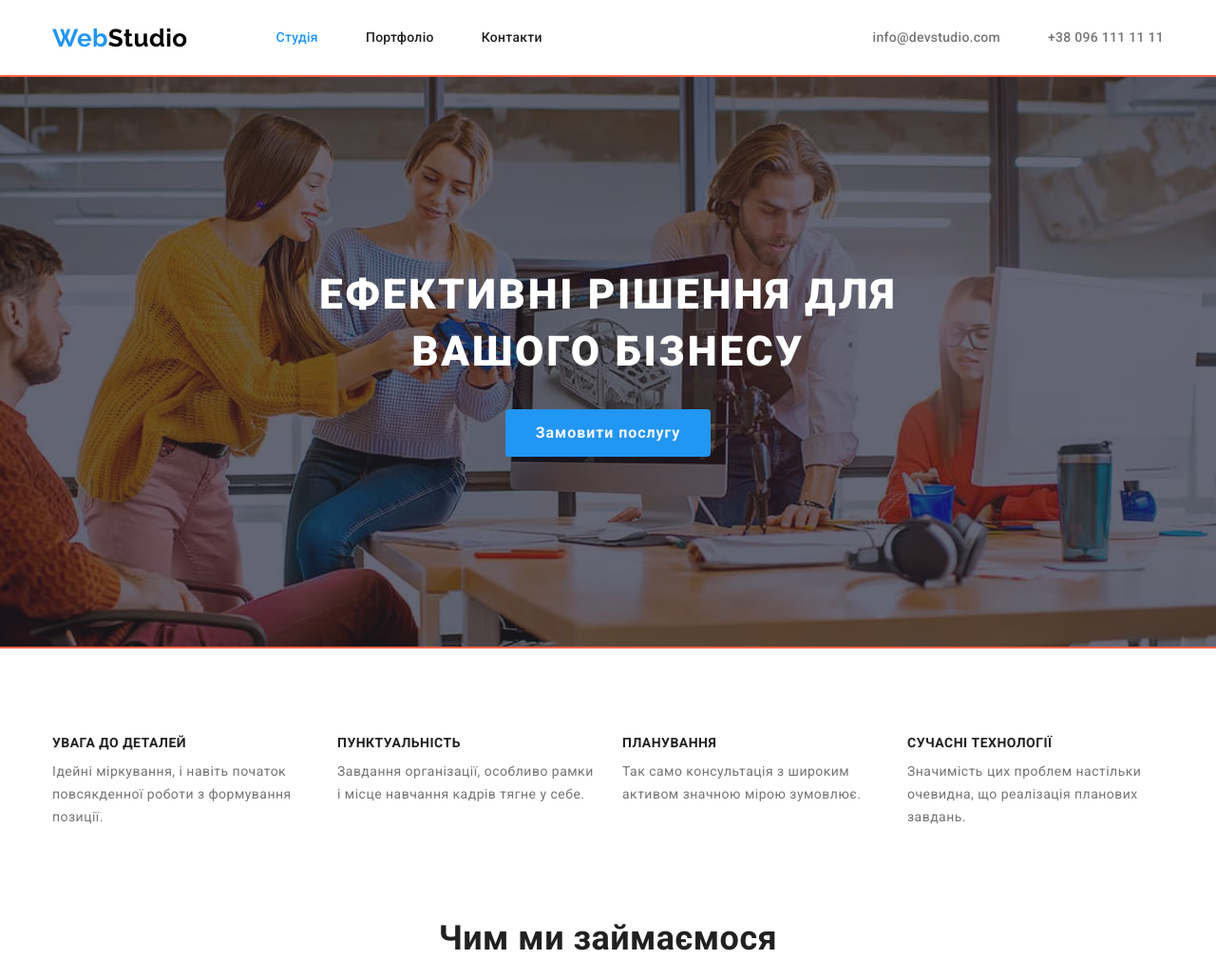
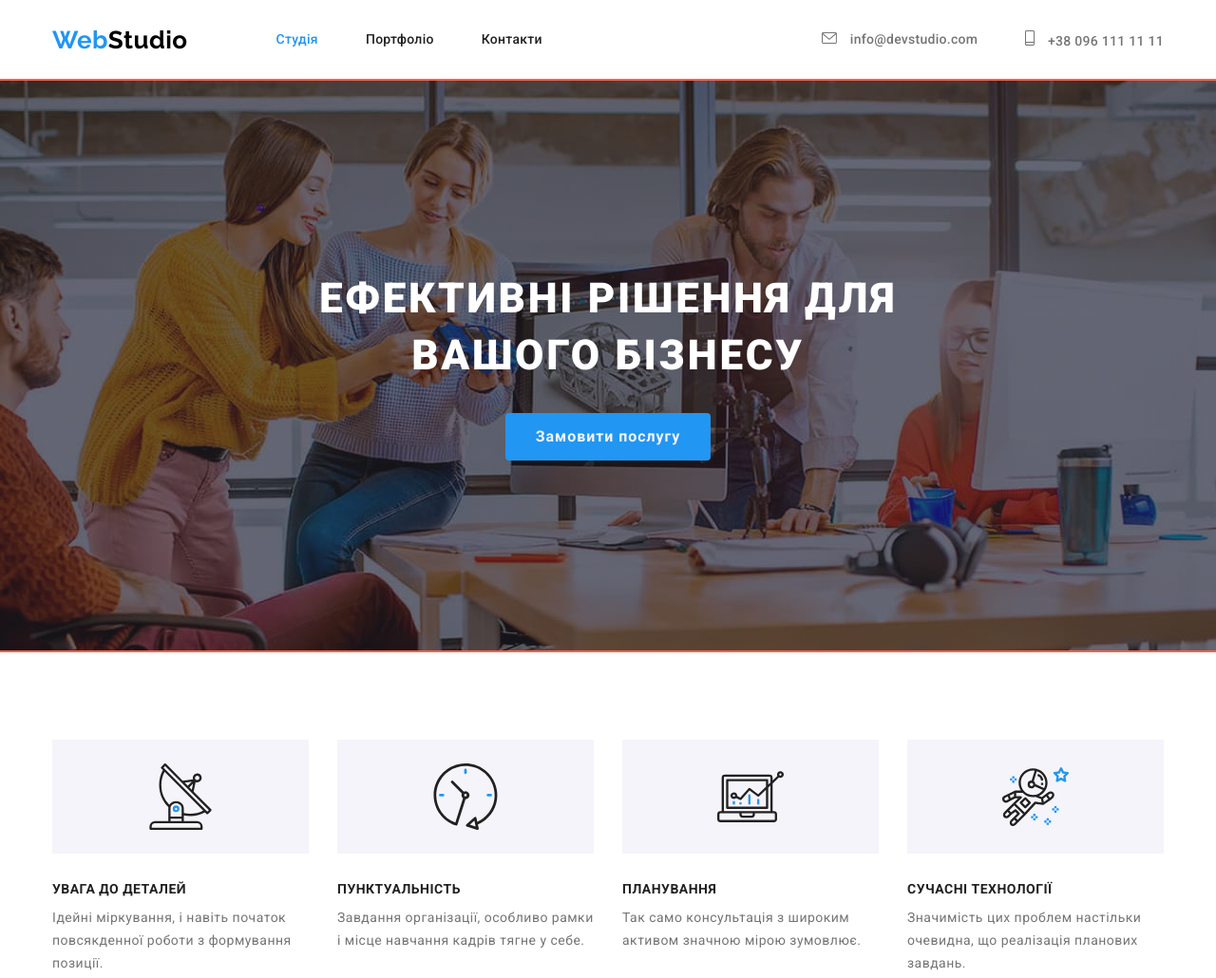
Before and after one commit to SerhiiRytikov/goit-markup-hw-04, a plain HTML site: page index.html in a window 1280 px wide. Shown: the top 1030 px of the page at 95% size. Drawn offline with nearby package versions, Linux system fonts and the light colour scheme.

Commit message:
Оформлює СВГ

```diff
--- a/css/styles.css
+++ b/css/styles.css
@@ -99,6 +99,7 @@ p, h1, h2, h3, h4, h5, h6 {
 .contacts {
     display: flex;
     margin-left: auto;
+    align-items: center;
 }
 
 .contacts .item + .item {
@@ -116,6 +117,10 @@ p, h1, h2, h3, h4, h5, h6 {
     font-size: 14px;
     line-height: 1.14;
     letter-spacing: 0.02em;
+}
+
+.contacts .icon {
+    margin-right: 10px;
 }
 
 .site-nav .link:hover,
@@ -219,6 +224,20 @@ p, h1, h2, h3, h4, h5, h6 {
 
 .features-list .item {
     width: 270px;
+}
+
+.icon-features {
+    background-color: var(--secondary-bg-color);
+    margin-bottom: 30px;
+}
+
+.features-list .icon {
+    display: block;
+    width: 70px;
+    height: 120px;
+    margin-left: auto;
+    margin-right: auto;
+    padding: 25px 0;
 }
 
 .features-list .title {
--- a/index.html
+++ b/index.html
@@ -32,8 +32,22 @@
 
             <!-- Контакти -->
             <ul class="contacts list">
-                <li class="item"><a href="mailto:info@devstudio.com" class="link nondecor">info@devstudio.com</a></li>
-                <li class="item"><a href="tel:+380961111111" class="link nondecor">+38 096 111 11 11</a></li>
+                <li class="item">
+                    <a href="mailto:info@devstudio.com" class="link nondecor">
+                        <svg class="icon" width="16px" height="12px">
+                            <use href="./images/icons.svg#icon-envelope">
+                            </use>
+                        </svg>
+                    info@devstudio.com</a>
+                </li>
+                <li class="item">
+                    <a href="tel:+380961111111" class="link nondecor">
+                        <svg class="icon" width="10px" height="16px">
+                            <use href="./images/icons.svg#icon-smartphone">
+                            </use>
+                        </svg>
+                    +38 096 111 11 11</a>
+                </li>
             </ul>
         </div>
     </header>
@@ -54,18 +68,42 @@
                 <h2 class="section-title hidden">Особливості</h2>
                 <ul class="features-list list">
                     <li class="item">
+                        <div class="icon-features">
+                            <svg class="icon">
+                                <use href="./images/icons.svg#icon-antenna">
+                                </use>
+                            </svg>
+                        </div>
                         <h3 class="title">УВАГА ДО ДЕТАЛЕЙ</h3>
                         <p class="paragraph">Ідейні міркування, і навіть початок повсякденної роботи з формування позиції.</p>
                     </li>
                     <li class="item">
+                         <div class="icon-features">
+                            <svg class="icon">
+                                <use href="./images/icons.svg#icon-clock">
+                                </use>
+                            </svg>
+                         </div>
                         <h3 class="title">ПУНКТУАЛЬНІСТЬ</h3>
                         <p class="paragraph">Завдання організації, особливо рамки і місце навчання кадрів тягне у себе.</p>
                     </li>
                     <li class="item">
+                         <div class="icon-features">
+                            <svg class="icon">
+                                <use href="./images/icons.svg#icon-diagram">
+                                </use>
+                            </svg>
+                         </div>
                         <h3 class="title">ПЛАНУВАННЯ</h3>
                         <p class="paragraph">Так само консультація з широким активом значною мірою зумовлює.</p>
                     </li>
                     <li class="item">
+                         <div class="icon-features">
+                            <svg class="icon">
+                                <use href="./images/icons.svg#icon-astronaut">
+                                </use>
+                            </svg>
+                         </div>
                         <h3 class="title">СУЧАСНІ ТЕХНОЛОГІЇ</h3>
                         <p class="paragraph">Значимість цих проблем настільки очевидна, що реалізація планових завдань.</p>
                     </li>
```
Also changed, not shown: images/icons.svg (added).
